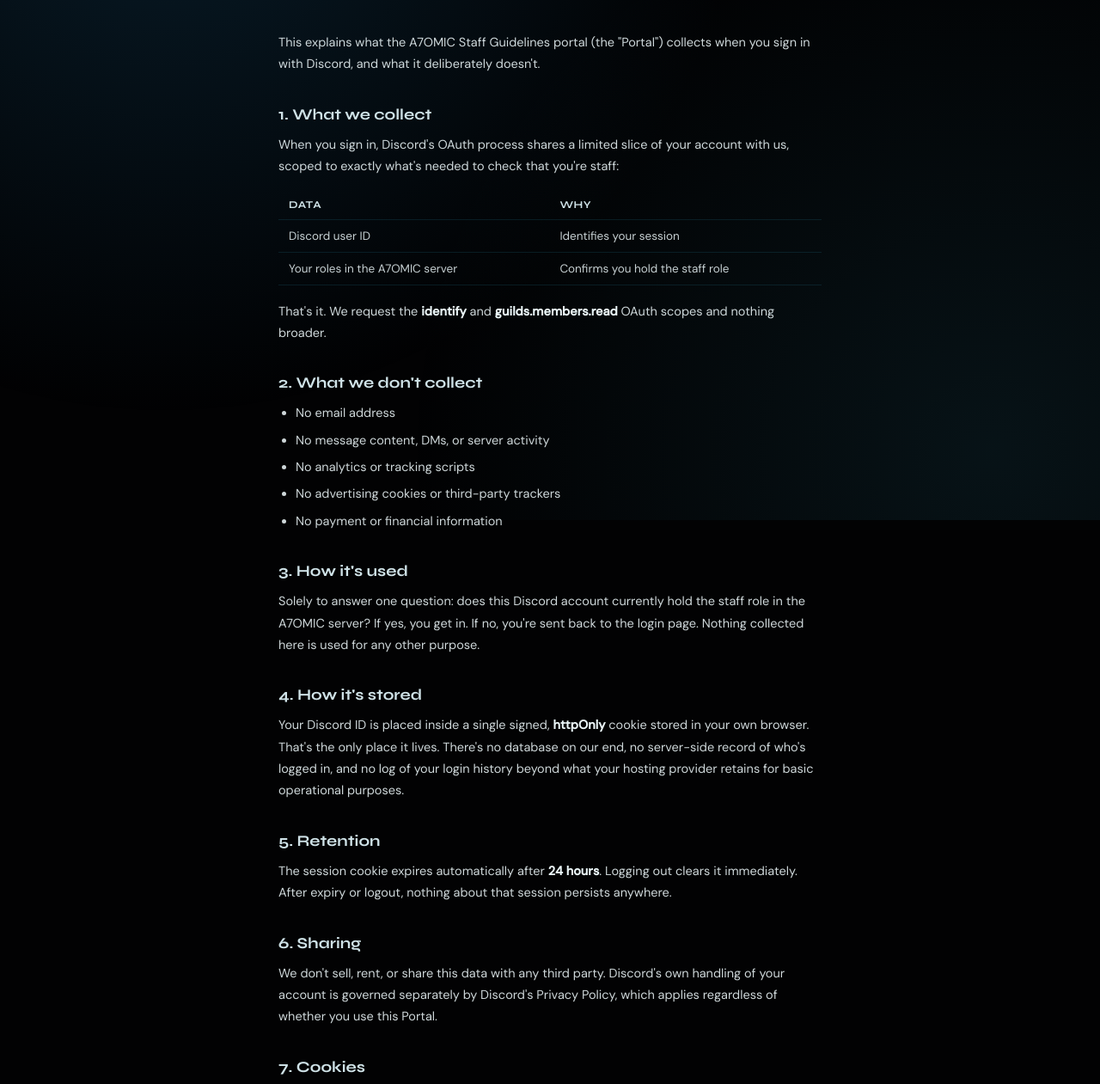
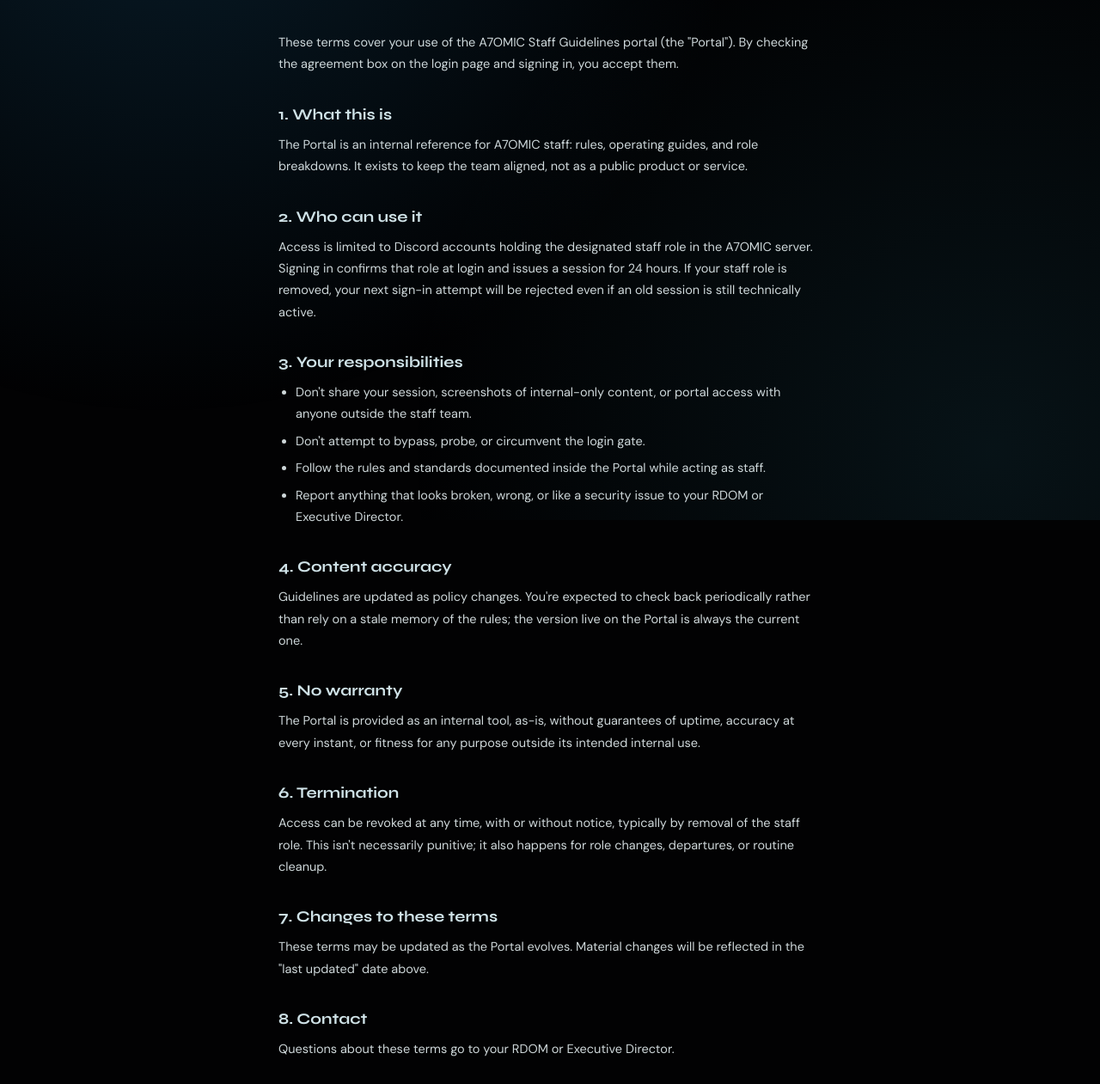
Before and after one commit to mrtheo-hub/A7OMIC-Staff-Guidelines-remastred, a plain HTML site: page terms.html in a window 1280 px wide. Shown: the part 195-1456 px from the top of the page at 86% size. Drawn offline with Linux system fonts and the light colour scheme.

Commit message:
Update title and content for Terms of Service

```diff
--- a/terms.html
+++ b/terms.html
@@ -3,7 +3,7 @@
 <head>
 <meta charset="UTF-8">
 <meta name="viewport" content="width=device-width, initial-scale=1.0">
-<title>Privacy Policy: A7OMIC Staff Portal</title>
+<title>Terms of Service — A7OMIC Staff Portal</title>
 <link rel="icon" type="image/png" href="a7omic-logo.png">
 <link rel="preconnect" href="https://fonts.googleapis.com">
 <link href="https://fonts.googleapis.com/css2?family=Syne:wght@400;600;700;800&family=DM+Sans:ital,wght@0,300;0,400;0,500;1,300&display=swap" rel="stylesheet">
@@ -32,9 +32,6 @@
   ul { margin: 10px 0 12px 20px; }
   li { font-size: 14.5px; line-height: 1.75; color: rgba(234, 245, 247,0.88); margin-bottom: 6px; }
   strong { color: var(--white); }
-  table { width: 100%; border-collapse: collapse; margin: 14px 0 18px; font-size: 13.5px; }
-  th, td { text-align: left; padding: 10px 12px; border-bottom: 1px solid var(--border); color: rgba(234, 245, 247,0.85); }
-  th { color: var(--mint-pale); font-family: var(--font-display); font-weight: 700; font-size: 12px; letter-spacing: 0.04em; text-transform: uppercase; }
   .note { margin-top: 40px; padding: 16px 20px; border-radius: 12px; border: 1px solid var(--border); background: var(--card-bg); font-size: 13px; color: var(--muted); line-height: 1.65; }
 </style>
 </head>
@@ -42,54 +39,41 @@
 <div class="wrap">
   <a class="back" href="login">&larr; Back to login</a>
   <div class="eyebrow">Legal</div>
-  <h1>Privacy Policy</h1>
+  <h1>Terms of Service</h1>
   <div class="updated">Last updated: August 23, 2026</div>
 
-  <p>This explains what the A7OMIC Staff Guidelines portal (the "Portal") collects when you sign in with Discord, and what it deliberately doesn't.</p>
+  <p>These terms cover your use of the A7OMIC Staff Guidelines portal (the "Portal"). By checking the agreement box on the login page and signing in, you accept them.</p>
 
-  <h2>1. What we collect</h2>
-  <p>When you sign in, Discord's OAuth process shares a limited slice of your account with us, scoped to exactly what's needed to check that you're staff:</p>
-  <table>
-    <tr><th>Data</th><th>Why</th></tr>
-    <tr><td>Discord user ID</td><td>Identifies your session</td></tr>
-    <tr><td>Your roles in the A7OMIC server</td><td>Confirms you hold the staff role</td></tr>
-  </table>
-  <p>That's it. We request the <strong>identify</strong> and <strong>guilds.members.read</strong> OAuth scopes and nothing broader.</p>
+  <h2>1. What this is</h2>
+  <p>The Portal is an internal reference for A7OMIC staff: rules, operating guides, and role breakdowns. It exists to keep the team aligned, not as a public product or service.</p>
 
-  <h2>2. What we don't collect</h2>
+  <h2>2. Who can use it</h2>
+  <p>Access is limited to Discord accounts holding the designated staff role in the A7OMIC server. Signing in confirms that role at login and issues a session for 24 hours. If your staff role is removed, your next sign-in attempt will be rejected even if an old session is still technically active.</p>
+
+  <h2>3. Your responsibilities</h2>
   <ul>
-    <li>No email address</li>
-    <li>No message content, DMs, or server activity</li>
-    <li>No analytics or tracking scripts</li>
-    <li>No advertising cookies or third-party trackers</li>
-    <li>No payment or financial information</li>
+    <li>Don't share your session, screenshots of internal-only content, or portal access with anyone outside the staff team.</li>
+    <li>Don't attempt to bypass, probe, or circumvent the login gate.</li>
+    <li>Follow the rules and standards documented inside the Portal while acting as staff.</li>
+    <li>Report anything that looks broken, wrong, or like a security issue to your RDOM or Executive Director.</li>
   </ul>
 
-  <h2>3. How it's used</h2>
-  <p>Solely to answer one question: does this Discord account currently hold the staff role in the A7OMIC server? If yes, you get in. If no, you're sent back to the login page. Nothing collected here is used for any other purpose.</p>
+  <h2>4. Content accuracy</h2>
+  <p>Guidelines are updated as policy changes. You're expected to check back periodically rather than rely on a stale memory of the rules; the version live on the Portal is always the current one.</p>
 
-  <h2>4. How it's stored</h2>
-  <p>Your Discord ID is placed inside a single signed, <strong>httpOnly</strong> cookie stored in your own browser. That's the only place it lives. There's no database on our end, no server-side record of who's logged in, and no log of your login history beyond what your hosting provider retains for basic operational purposes.</p>
+  <h2>5. No warranty</h2>
+  <p>The Portal is provided as an internal tool, as-is, without guarantees of uptime, accuracy at every instant, or fitness for any purpose outside its intended internal use.</p>
 
-  <h2>5. Retention</h2>
-  <p>The session cookie expires automatically after <strong>24 hours</strong>. Logging out clears it immediately. After expiry or logout, nothing about that session persists anywhere.</p>
+  <h2>6. Termination</h2>
+  <p>Access can be revoked at any time, with or without notice, typically by removal of the staff role. This isn't necessarily punitive; it also happens for role changes, departures, or routine cleanup.</p>
 
-  <h2>6. Sharing</h2>
-  <p>We don't sell, rent, or share this data with any third party. Discord's own handling of your account is governed separately by Discord's Privacy Policy, which applies regardless of whether you use this Portal.</p>
+  <h2>7. Changes to these terms</h2>
+  <p>These terms may be updated as the Portal evolves. Material changes will be reflected in the "last updated" date above.</p>
 
-  <h2>7. Cookies</h2>
-  <p>One cookie: the session token described above. Strictly functional, not used for tracking or advertising.</p>
+  <h2>8. Contact</h2>
+  <p>Questions about these terms go to your RDOM or Executive Director.</p>
 
-  <h2>8. Your choices</h2>
-  <p>You can end a session anytime with the Log out link. You can also revoke this app's access entirely from your own Discord account under <strong>User Settings → Authorized Apps</strong>, which is effective immediately regardless of any active session here.</p>
-
-  <h2>9. Changes to this policy</h2>
-  <p>If what we collect or how we use it changes, this page will be updated and the date at the top will move.</p>
-
-  <h2>10. Contact</h2>
-  <p>Questions about this policy go to your RDOM or Executive Director.</p>
-
-  <div class="note">Written to accurately describe what this specific Portal does today, not as a substitute for independent legal advice. Worth a real legal review if the Portal ever grows beyond internal staff use.</div>
+  <div class="note">This document was drafted for A7OMIC's internal use and isn't a substitute for independent legal advice. If the Portal ever expands beyond internal staff use, it's worth having these terms reviewed by an actual lawyer.</div>
 </div>
 </body>
 </html>
```
